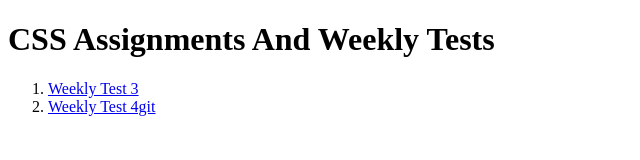
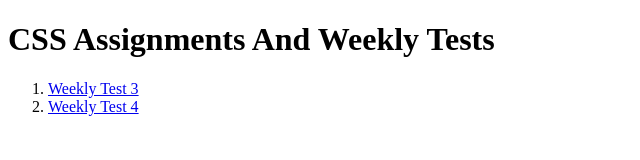
Before and after one commit to puja-1998/CSS_Assignments, a plain HTML site: page index.html in a window 1280 px wide. Shown: the full height of the page, 0-640 px from the left. Drawn offline with Linux system fonts and the light colour scheme.

```diff
--- a/index.html
+++ b/index.html
@@ -12,7 +12,7 @@
     <main>
         <ol>
             <li><a target="_blank" href="./Assignments/weekly_test_3.html">Weekly Test 3</a></li>
-            <li><a target="_blank" href="./Assignments/weekly_test_4.html">Weekly Test 4git </a></li>
+            <li><a target="_blank" href="./Assignments/weekly_test_4.html">Weekly Test 4</a></li>
         </ol>
     </main>
 </body>
```
